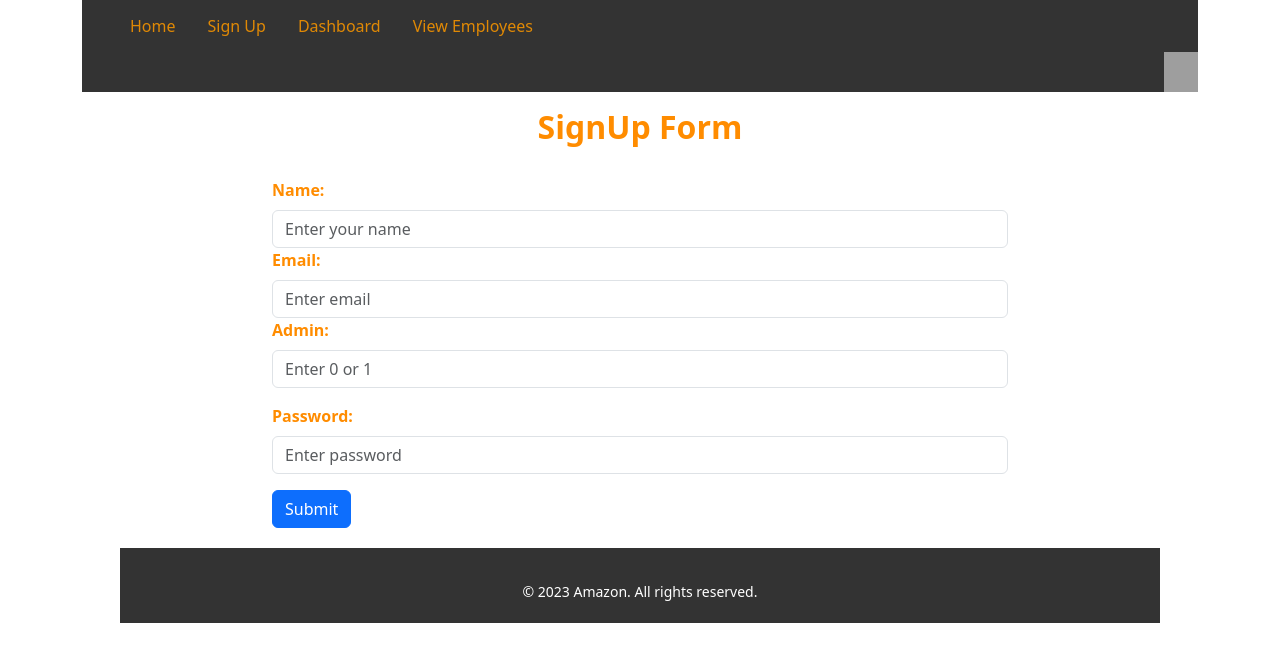
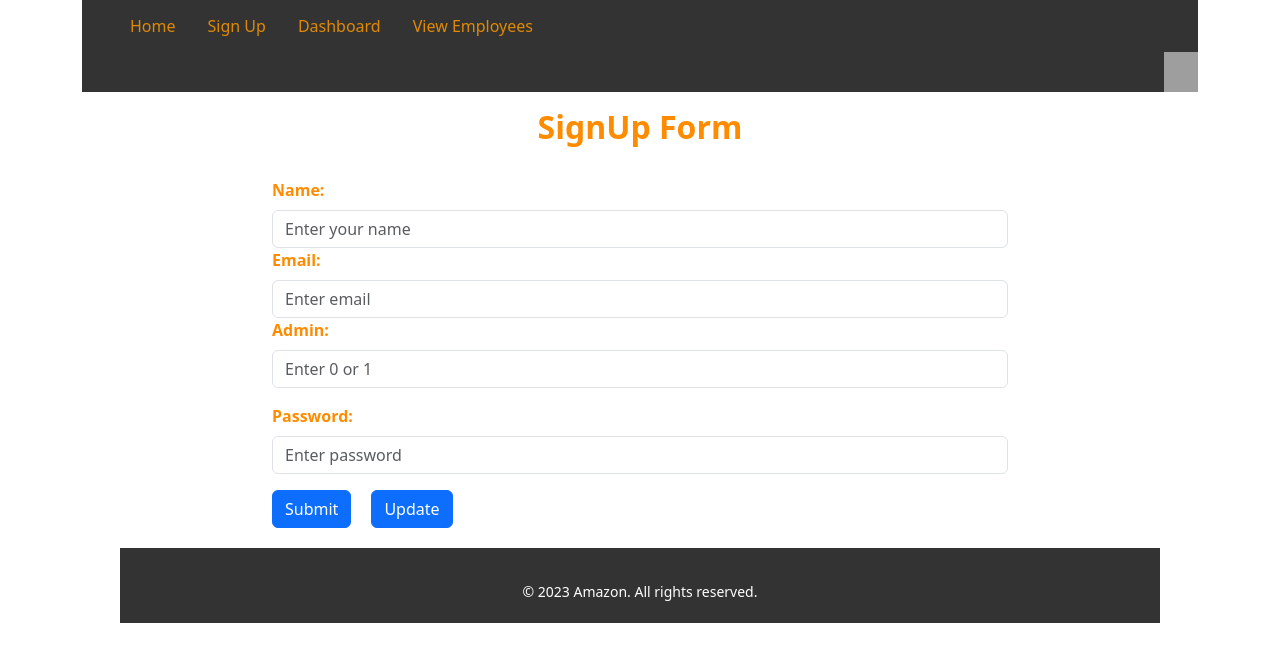
Before and after one commit to red2019cubic/python-p4-final-fullstack-project, a React (Create React App) app in the folder client/: page /signup in a window 1280 px wide. Shown: the top 662 px of the page. Built offline with nearby package versions, Linux system fonts and the light colour scheme; grey boxes are pictures that could not be loaded.

Commit message:
add update button to sign up form

```diff
--- a/client/src/components/SignUpForm.js
+++ b/client/src/components/SignUpForm.js
@@ -110,6 +110,14 @@ function SignUpForm() {
               >
                 Submit
               </button>
+
+              <button
+                type="submit"
+                className="btn btn-primary"
+                style={{ marginRight: "20px" }}
+              >
+                Update
+              </button>
             </form>
           </div>
         </div>
```
